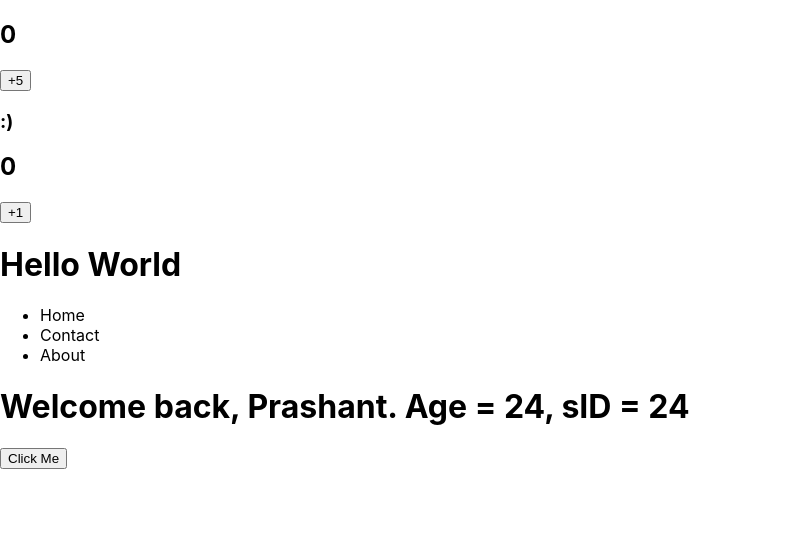
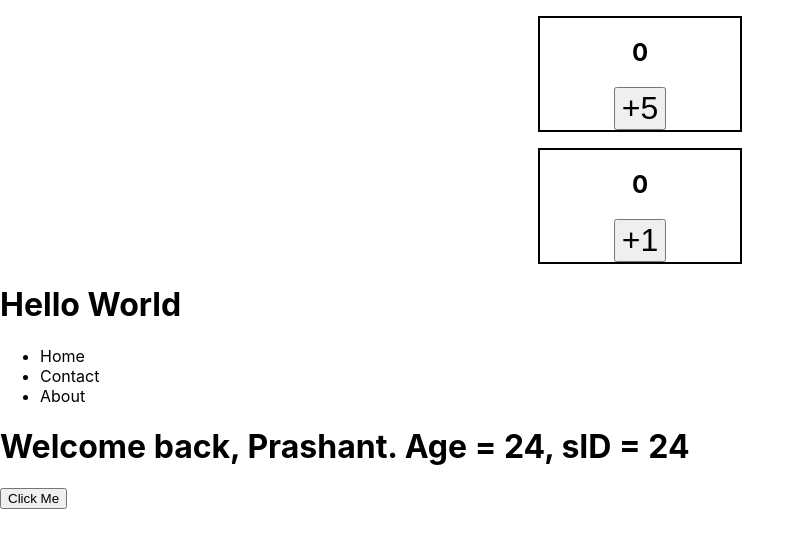
Before and after one commit to Prashant-SK/react-payment-gateway, a React (Create React App) app: page / in a window 1280 px wide. Shown: the top 548 px of the page, without its empty margins (0-805 px from the left). Built offline with nearby package versions, Linux system fonts and the light colour scheme.

Commit message:
basic styling for Components

```diff
--- a/src/App.js
+++ b/src/App.js
@@ -4,11 +4,12 @@ import Navbar from './Navbar';
 import Greeter from './Greeter';
 import Counter from './Counter';
 import MoodToggler from './MoodToggler';
+import './App.css'
 
 function App() {
   return (
     <div>
-    <MoodToggler step={5}/>
+    <Counter step={5}/>
     <Counter/>
     <h1>Hello World</h1>
     <Navbar/>
--- /dev/null
+++ b/src/Counter.css
@@ -0,0 +1,10 @@
+.Counter {
+  border: 2px solid black;
+  width: 200px;
+  margin: 1rem auto;
+  text-align: center;
+}
+
+.Counter button {
+  font-size: 2rem;
+}
--- a/src/Counter.js
+++ b/src/Counter.js
@@ -1,9 +1,10 @@
 import React, {useState} from "react";
+import './Counter.css';
 
 function Counter({step = 1}){
 const [count, setCount] = useState(0);
 return (
-    <div>
+    <div className="Counter">
         <h2>{count}</h2>
         <button onClick={() => setCount(count + step)}>+{step}</button>
     </div>
```
